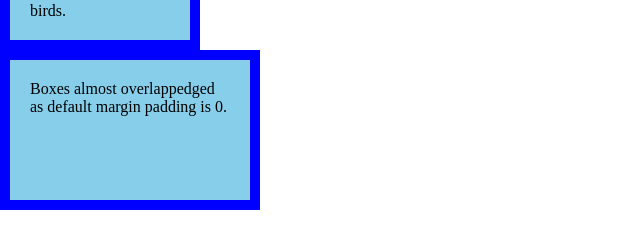
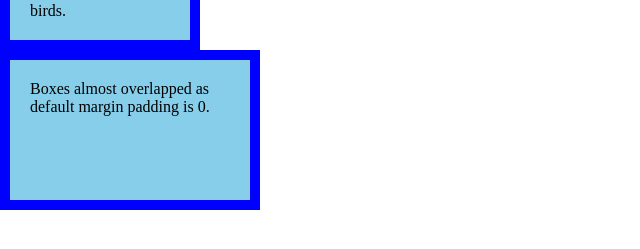
Before and after one commit to Shaniza/CSS-box-sizing-height-width, a plain HTML site: page index.html in a window 1280 px wide. Shown: the part 467-716 px from the top of the page, 0-640 px from the left. Drawn offline with Linux system fonts and the light colour scheme.

Commit message:
spelling correction

```diff
--- a/index.html
+++ b/index.html
@@ -13,7 +13,7 @@
 
         <p id="pTagTwo"><b>box-sizing: border-box</b>Some residents of Khariakandi, however, decided to protect the birds from the hunters and raise public awareness to discourage hunting. Today, the village, with a human population of just 800, is now also home to thousands of birds.</p>
 
-        <p id="pTagThree">Boxes almost overlappedged as default margin padding is 0.</p>
+        <p id="pTagThree">Boxes almost overlapped as default margin padding is 0.</p>
 
 
 </body>
```
